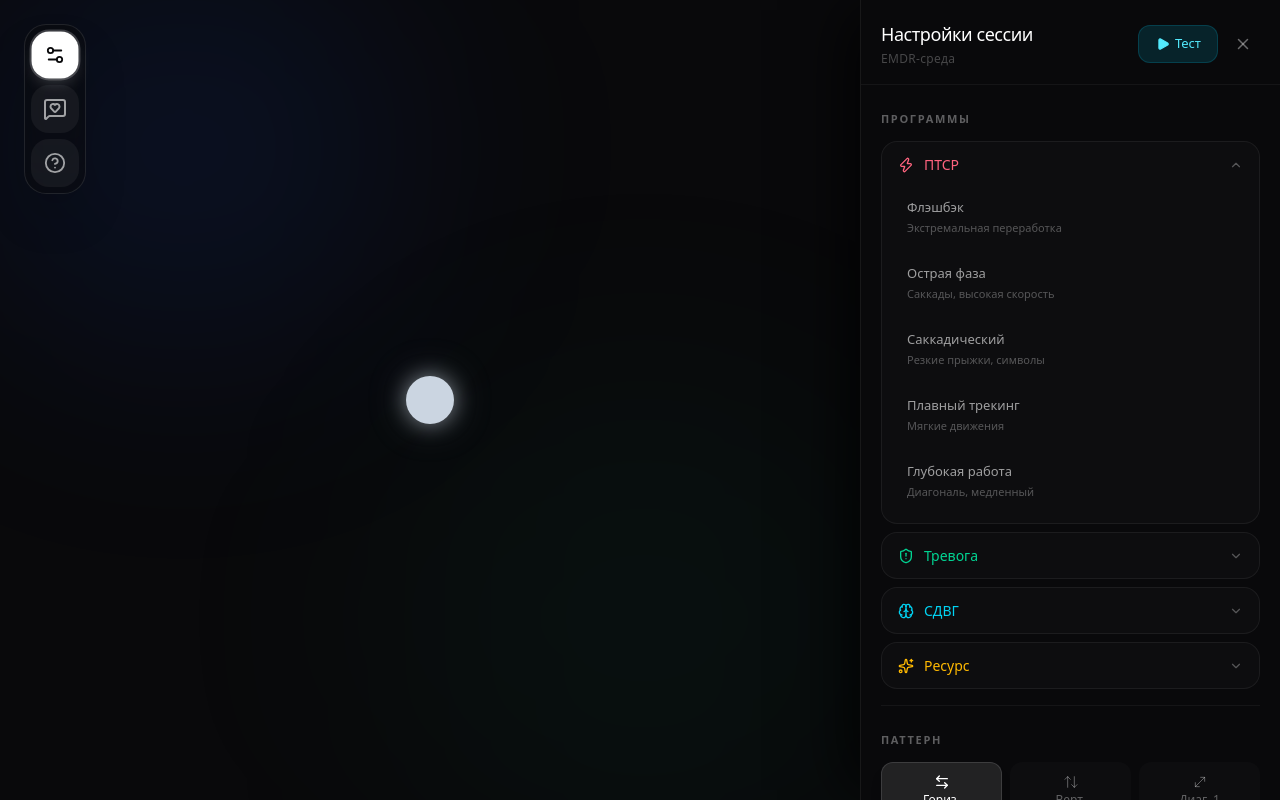
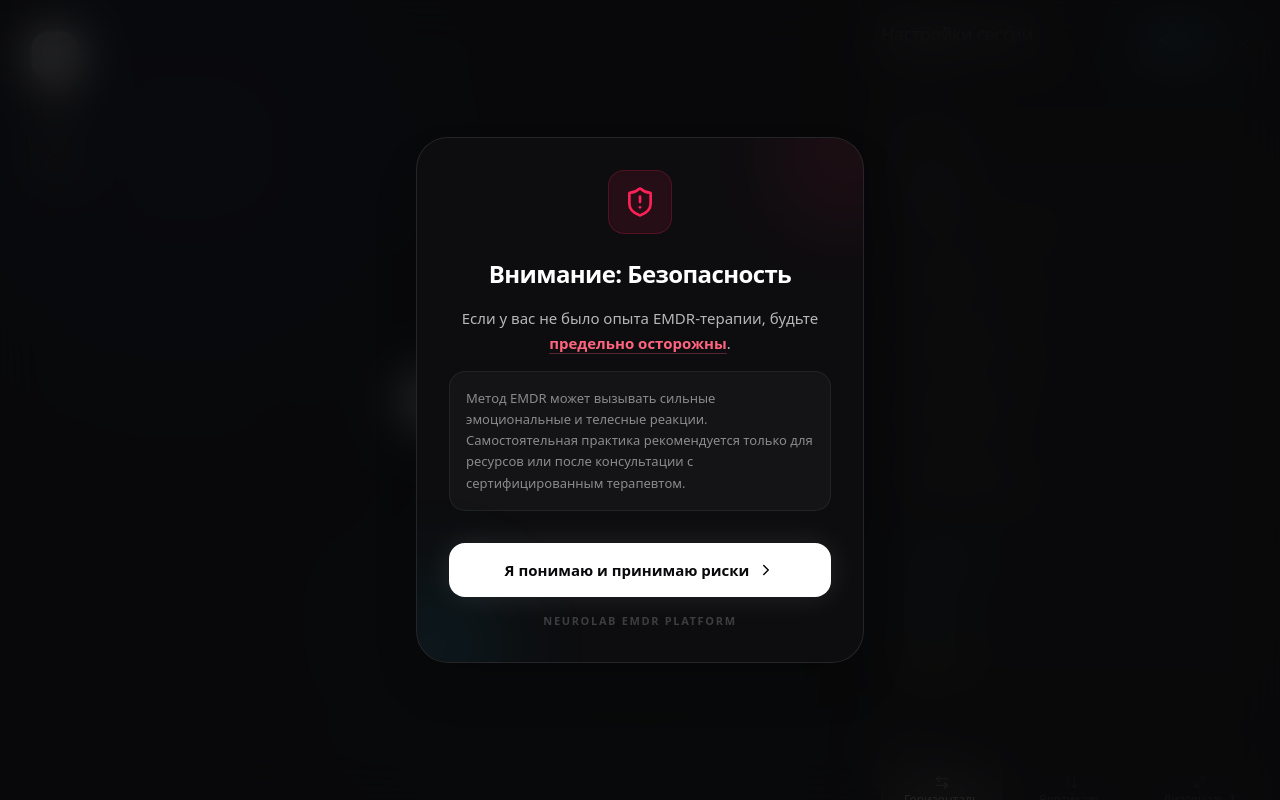
Before and after one commit to fsbtactic-code/emdr, a Next.js app: page / in a window 1280 px wide. Built offline with nearby package versions, Linux system fonts and the light colour scheme.

Commit message:
feat: safety disclaimer modal and improved terminology/labels in settings

```diff
--- a/app/page.tsx
+++ b/app/page.tsx
@@ -7,6 +7,7 @@ import { SettingsPanel } from '@/components/emdr/SettingsPanel';
 import { InstallPrompt } from '@/components/emdr/InstallPrompt';
 import { EmdrGuide } from '@/components/emdr/EmdrGuide';
 import { FloatingNav } from '@/components/emdr/FloatingNav';
+import { Disclaimer } from '@/components/emdr/Disclaimer';
 import { useStore } from '@/store/useStore';
 
 export default function SessionPage() {
@@ -29,6 +30,7 @@ export default function SessionPage() {
       <Sidebar />
       <EmdrGuide />
       <InstallPrompt />
+      <Disclaimer />
     </main>
   );
 }
--- /dev/null
+++ b/components/emdr/Disclaimer.tsx
@@ -0,0 +1,74 @@
+'use client';
+import { useState, useEffect } from 'react';
+import { motion, AnimatePresence } from 'framer-motion';
+import { AlertCircle, ShieldAlert, CheckCircle2, ChevronRight } from 'lucide-react';
+
+export const Disclaimer = () => {
+  const [show, setShow] = useState(false);
+
+  useEffect(() => {
+    const hasAccepted = localStorage.getItem('emdr_disclaimer_accepted');
+    if (!hasAccepted) {
+      setShow(true);
+    }
+  }, []);
+
+  const handleAccept = () => {
+    localStorage.setItem('emdr_disclaimer_accepted', 'true');
+    setShow(false);
+  };
+
+  return (
+    <AnimatePresence>
+      {show && (
+        <motion.div
+          initial={{ opacity: 0 }}
+          animate={{ opacity: 1 }}
+          exit={{ opacity: 0 }}
+          className="fixed inset-0 z-[110] flex items-center justify-center p-4 bg-zinc-950/80 backdrop-blur-xl"
+        >
+          <motion.div
+            initial={{ scale: 0.9, y: 20, opacity: 0 }}
+            animate={{ scale: 1, y: 0, opacity: 1 }}
+            exit={{ scale: 0.9, y: 20, opacity: 0 }}
+            transition={{ type: 'spring', damping: 25, stiffness: 200 }}
+            className="w-full max-w-md bg-[#0d0d0f] border border-white/10 rounded-[32px] p-8 shadow-2xl relative overflow-hidden"
+          >
+            {/* Background Aesthetic */}
+            <div className="absolute -top-12 -right-12 w-32 h-32 bg-rose-500/10 blur-[50px] rounded-full" />
+            <div className="absolute -bottom-12 -left-12 w-32 h-32 bg-cyan-500/10 blur-[50px] rounded-full" />
+
+            <div className="relative z-10 flex flex-col items-center text-center">
+              <div className="w-16 h-16 bg-rose-500/10 rounded-2xl flex items-center justify-center mb-6 border border-rose-500/20 shadow-inner">
+                <ShieldAlert className="text-rose-500" size={32} />
+              </div>
+
+              <h2 className="text-2xl font-bold text-white tracking-tight mb-4">Внимание: Безопасность</h2>
+
+              <div className="space-y-4 mb-8">
+                <p className="text-white/70 leading-relaxed text-[15px]">
+                  Если у вас не было опыта EMDR-терапии, будьте <span className="text-rose-400 font-semibold underline decoration-rose-400/30 underline-offset-4">предельно осторожны</span>.
+                </p>
+                <div className="p-4 rounded-2xl bg-white/[0.03] border border-white/[0.06] text-left">
+                  <p className="text-white/50 text-[13px] leading-relaxed">
+                    Метод EMDR может вызывать сильные эмоциональные и телесные реакции. Самостоятельная практика рекомендуется только для ресурсов или после консультации с сертифицированным терапевтом.
+                  </p>
+                </div>
+              </div>
+
+              <button
+                onClick={handleAccept}
+                className="w-full py-4 bg-white text-zinc-950 rounded-2xl font-bold text-[15px] hover:bg-zinc-200 transition-all active:scale-[0.98] shadow-[0_0_30px_rgba(255,255,255,0.1)] flex items-center justify-center gap-2 group"
+              >
+                Я понимаю и принимаю риски
+                <ChevronRight size={18} className="group-hover:translate-x-0.5 transition-transform" />
+              </button>
+
+              <p className="mt-4 text-[11px] uppercase tracking-[0.15em] text-white/20 font-bold">NeuroLab EMDR Platform</p>
+            </div>
+          </motion.div>
+        </motion.div>
+      )}
+    </AnimatePresence>
+  );
+};
--- a/components/emdr/SettingsPanel.tsx
+++ b/components/emdr/SettingsPanel.tsx
@@ -51,11 +51,11 @@ export const SettingsPanel = () => {
   ];
 
   const patterns = [
-    { id: 'horizontal',  label: 'Гориз.',     icon: ArrowLeftRight },
-    { id: 'vertical',    label: 'Верт.',       icon: ArrowUpDown },
-    { id: 'diagonal-1',  label: 'Диаг. 1',    icon: MoveDiagonal },
-    { id: 'diagonal-2',  label: 'Диаг. 2',    icon: MoveDiagonal2 },
-    { id: 'lemniscate',  label: 'Лемниск.',   icon: InfinityIcon },
+    { id: 'horizontal',  label: 'Горизонталь', icon: ArrowLeftRight },
+    { id: 'vertical',    label: 'Вертикаль',   icon: ArrowUpDown },
+    { id: 'diagonal-1',  label: 'Диагональ 1', icon: MoveDiagonal },
+    { id: 'diagonal-2',  label: 'Диагональ 2', icon: MoveDiagonal2 },
+    { id: 'lemniscate',  label: 'Лемниската',  icon: InfinityIcon },
     { id: 'dots',        label: 'Точки',       icon: GripHorizontal },
     { id: 'pulse',       label: 'Пульс',       icon: Activity },
     { id: 'bars',        label: 'Столбы',      icon: Columns },
@@ -70,7 +70,7 @@ export const SettingsPanel = () => {
   ];
 
   const audioNames: Record<string, string> = {
-    'continuous': 'Волна', 'click': 'Щелчки', 'metronome': 'Метр.', 'white_noise': 'Шум', 'binaural_beats': 'Бинаурал',
+    'continuous': 'Мягкий', 'click': 'Щелчки', 'metronome': 'Метроном', 'white_noise': 'Белый шум', 'binaural_beats': 'Бинаурал',
   };
 
   const langNames: Record<string, string> = { 'ru': 'Рус', 'en': 'Eng', 'numbers': '123' };
```
